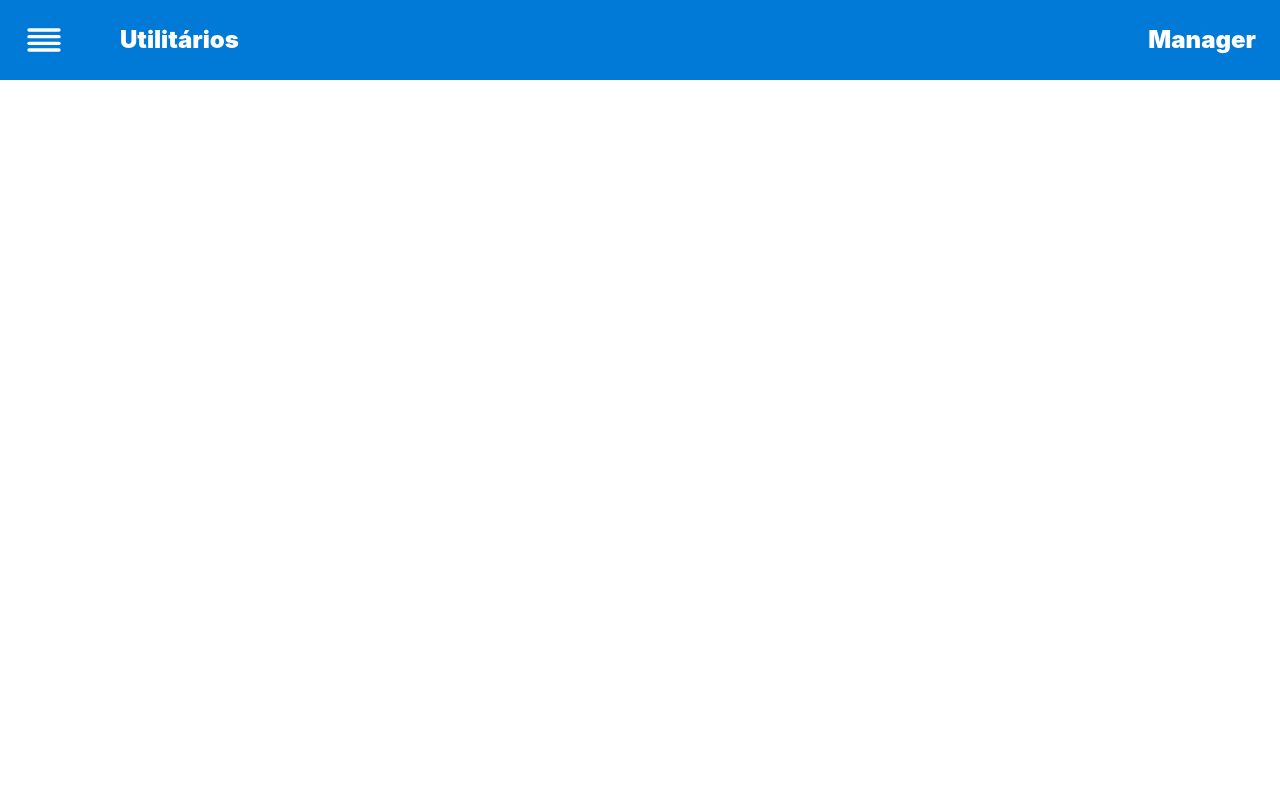
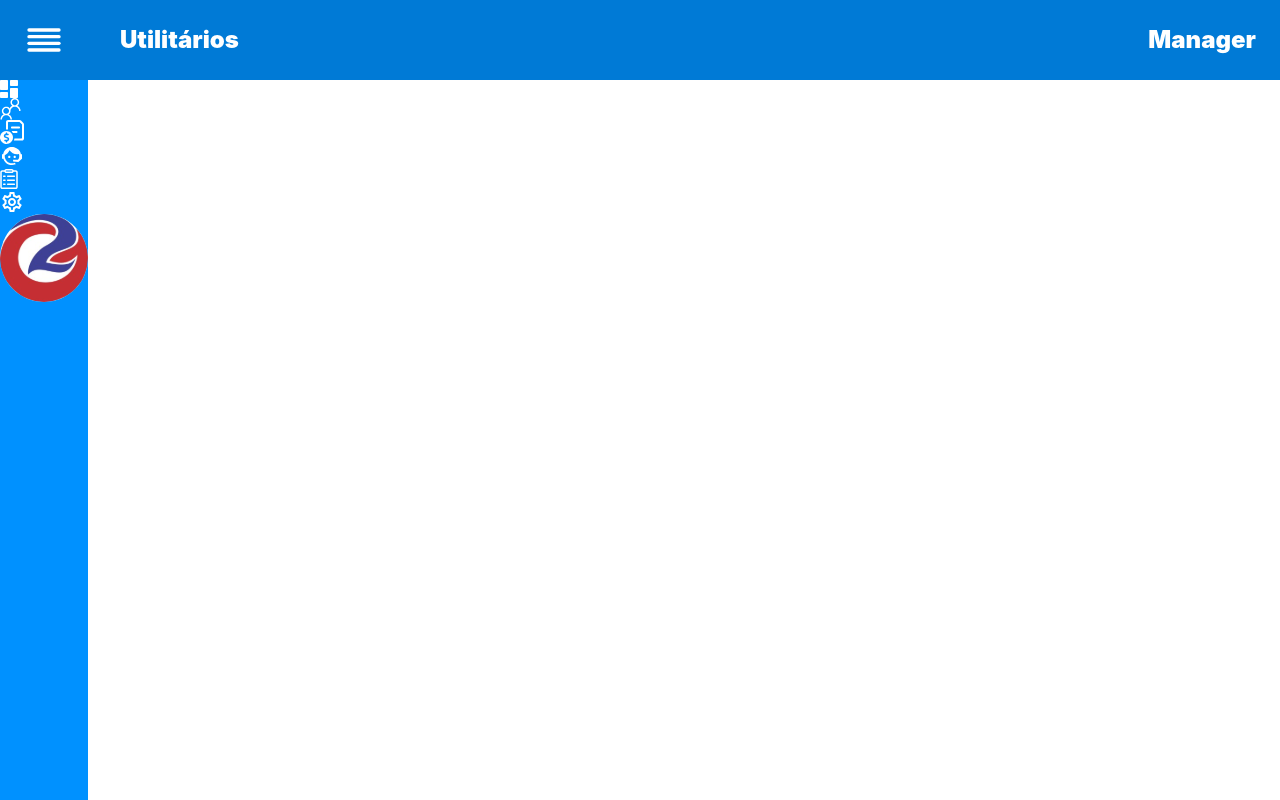
Before and after one commit to leo3210k/User_Page, a Vue app: page / in a window 1280 px wide. Built offline with nearby package versions, Linux system fonts and the light colour scheme.

Commit message:
feat: add SideMenu icons

```diff
--- a/src/components/template/SideMenu.vue
+++ b/src/components/template/SideMenu.vue
@@ -1,10 +1,36 @@
 <template>
-
+  <div class="flex flex-col bg-azure-radiance">
+    <div class="">
+      <img v-for="(image_src, index) in images_src" :key="index" :src="image_src" :alt="image_src">
+    </div>
+    <img :src="logo" alt="logo">
+  </div>
 </template>
 
 <script>
+import first_icon from '@/assets/svg/sidebar/firstIcon.svg'
+import second_icon from '@/assets/svg/sidebar/secondIcon.svg'
+import third_icon from '@/assets/svg/sidebar/thirdIcon.svg'
+import fourth_icon from '@/assets/svg/sidebar/fourthIcon.svg'
+import fifth_icon from '@/assets/svg/sidebar/fifthIcon.svg'
+import sixth_icon from '@/assets/svg/sidebar/sixthIcon.svg'
+import logo from '@/assets/svg/sidebar/logo.svg'
+
 export default {
-
+  name: "SideMenu",
+  data() {
+    return {
+      images_src: [
+        first_icon,
+        second_icon,
+        third_icon,
+        fourth_icon,
+        fifth_icon,
+        sixth_icon,
+      ],
+      logo
+    };
+  }
 }
 </script>
 
```
